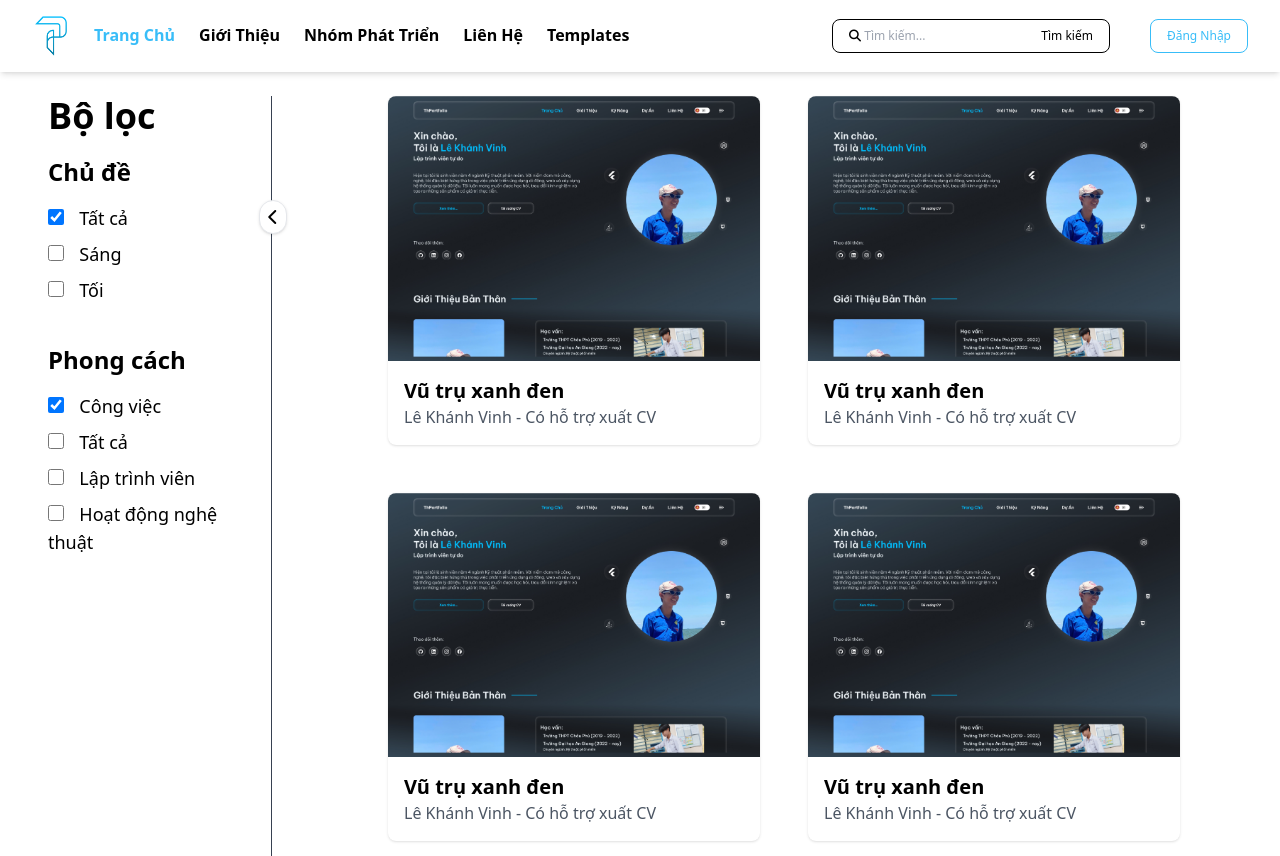
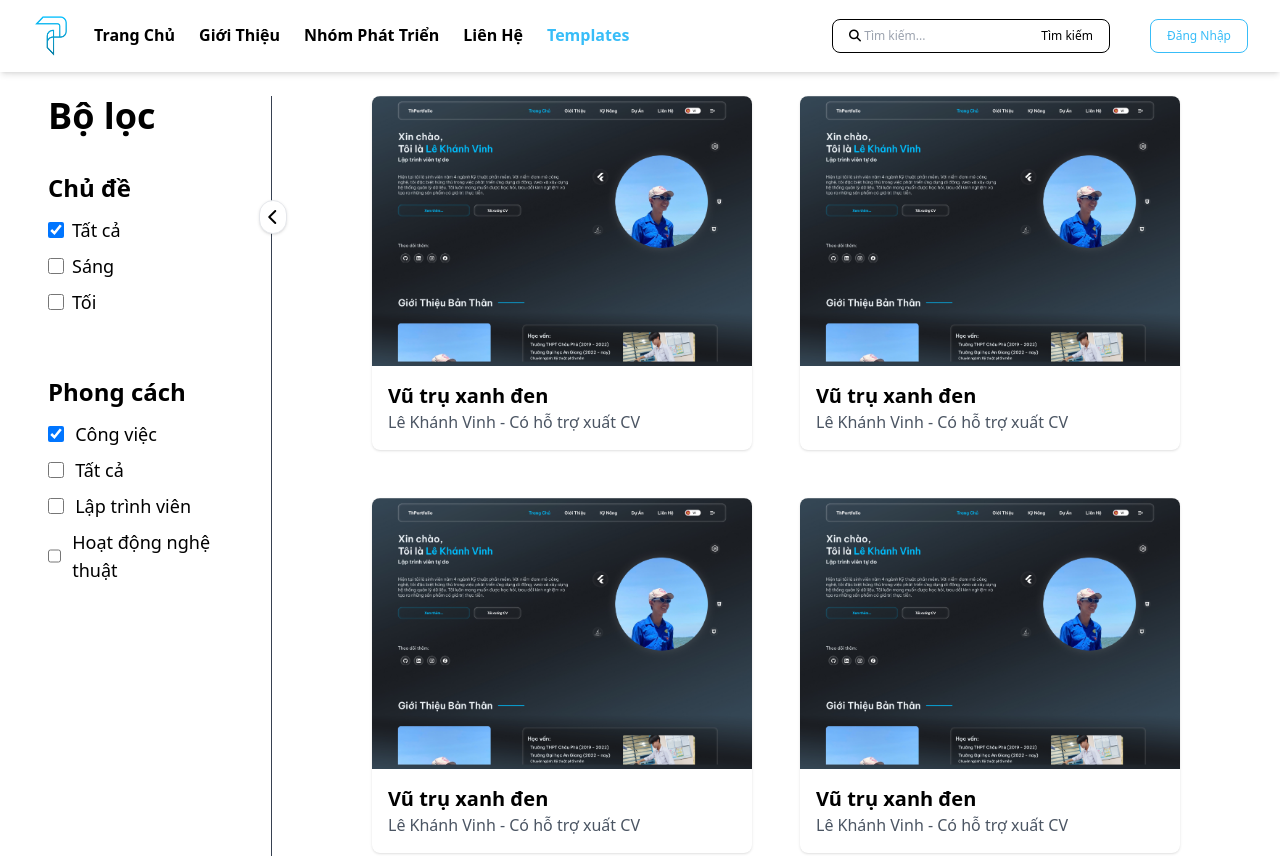
Before and after one commit to hacmadaosi/ThPortfolio, a plain HTML site: page ui/user/templates.html in a window 1280 px wide. Shown: the top 856 px of the page. Drawn offline with nearby package versions, Linux system fonts and the light colour scheme; no server answers.

Commit message:
fix giao diem va su kien templates -index

```diff
--- a/ui/js/UI_Controller.js
+++ b/ui/js/UI_Controller.js
@@ -49,11 +49,15 @@ let tabTk;
 // Footer
 let btn_FooterLogin;
 let btn_TrangChuReload;
-
+//
 let sidebar;
 let toggleBtn;
-let icon;
-let templateDetail;
+let iconSidebar;
+let mainContent;
+//
+let linkTemplates ;
+let trang_chu;
+
 
 let stateLogin = true;
 const user = JSON.parse(localStorage.getItem("user"));
@@ -82,6 +86,11 @@ document.addEventListener("DOMContentLoaded", () => {
 
   // Xử lý sự kiện trang templates
   TemplatesAction();
+  // Xử lý sự kiện chuyển trang Index sang templates và ngược lại
+  CheckoutPage(trang_chu, "index.html");
+  CheckoutPage(linkTemplates, "templates.html");
+  // Xử lý sự kiện menu hiện tại đang chọn ở đâu ULR
+   HighlightCurrentMenu();
 });
 
 const CallAPIGetInfoDeveloper = async () => {
@@ -179,26 +188,79 @@ function ManagerAction() {
 }
 
 function TemplatesAction() {
-  if (sidebar) {
-    sidebar.style.transition = "transform 0.3s ease-in-out";
+  if (!sidebar || !toggleBtn || !iconSidebar || !mainContent) {
+    return;
   }
+
   let isOpen = true;
-  if (toggleBtn) {
-    toggleBtn.addEventListener("click", () => {
-      if (isOpen) {
-        // Ẩn sidebar
-        sidebar.style.transform = "translateX(-100%)";
-        templateDetail.style.gridTemplateColumns = "1fr"; // main full width
-        icon.classList.replace("fa-chevron-left", "fa-chevron-right");
-      } else {
-        // Hiện sidebar
-        sidebar.style.transform = "translateX(0)";
-        templateDetail.style.gridTemplateColumns = "17rem 1fr"; // restore layout
-        icon.classList.replace("fa-chevron-right", "fa-chevron-left");
-      }
-      isOpen = !isOpen;
+
+  toggleBtn.addEventListener("click", () => {
+    if (isOpen) {
+      // === ĐÓNG SIDEBAR ===
+      sidebar.style.setProperty("--sidebar-width", "0rem");
+      sidebar.classList.add("overflow-hidden");
+
+      // đổi layout grid để main chiếm 100%
+      templates.style.gridTemplateColumns = "0fr 1fr";
+
+      // đổi icon
+      iconSidebar.classList.replace("fa-chevron-left", "fa-chevron-right");
+
+      // chỉnh lại vị trí toggleBtn
+      toggleBtn.style.left = "1rem";
+    } else {
+      // === MỞ SIDEBAR ===
+      sidebar.style.setProperty("--sidebar-width", "17rem");
+      sidebar.classList.remove("overflow-hidden");
+
+      // layout grid trở lại
+      templates.style.gridTemplateColumns = "17rem 1fr";
+
+      // đổi icon
+      iconSidebar.classList.replace("fa-chevron-right", "fa-chevron-left");
+
+      // chỉnh lại vị trí toggleBtn
+      toggleBtn.style.left = "16.2rem";
+    }
+
+    isOpen = !isOpen;
+  });
+}
+ //Xử lý sự kiện chuyển trang
+function CheckoutPage(element, targetUrl) {
+  if (element) {
+    element.addEventListener("click", (e) => {
+      e.preventDefault();
+      document.body.classList.add("transition-opacity", "duration-300", "opacity-0");
+      setTimeout(() => {
+        window.location.href = targetUrl;
+      }, 300);
     });
   }
+}
+
+// Sự kiện menu hiện tại trên URL
+function HighlightCurrentMenu() {
+  let currentPath = window.location.pathname.split("/").pop();
+  if (currentPath === "" || currentPath === "/") {
+    currentPath = "index.html";
+  }
+  menu_Item.forEach((x) => x.classList.remove("text-sky-400", "border-sky-400"));
+  menu_Item.forEach((item) => {
+    const link = item.querySelector("a");
+    if (!link) return;
+
+    let linkPath = link.getAttribute("href").replace("./", "").replace("/", "");
+    if (linkPath.includes("#")) {
+      linkPath = linkPath.split("#")[0];
+    }
+    if (
+      (currentPath === "index.html" && link.getAttribute("href").includes("index.html")) ||
+      (currentPath === "templates.html" && link.getAttribute("href").includes("templates.html"))
+    ) {
+      item.classList.add("text-sky-400", "border-sky-400");
+    }
+  });
 }
 
 function FooterAction() {
@@ -483,11 +545,14 @@ function ValueInitalization() {
   btn_FooterLogin = document.getElementById("footer-dang-nhap");
   btn_TrangChuReload = document.getElementById("reload-trang-chu");
 
+  // Xử lý sự kiện trang templates
   sidebar = document.getElementById("sidebar");
   toggleBtn = document.getElementById("icon-sidebar");
-  // icon = toggleBtn.querySelector("i");
-  templateDetail = document.getElementById("main-content");
-
+  iconSidebar = document.getElementById("sidebar-toggle-icon");
+  mainContent = document.getElementById("main-content");
+  linkTemplates = document.getElementById("link-templates")
+  trang_chu = document.getElementById("trang-chu");
+  //
   btnLogout = document.getElementById("logout-button");
   btnAccount = document.getElementById("account-button");
 
--- a/ui/user/templates.html
+++ b/ui/user/templates.html
@@ -32,7 +32,7 @@
     <script src="https://cdn.tailwindcss.com"></script>
   </head>
   <body>
-    <div id="notification" class="hidden fixed right-0 top-0 bg-[#F3FDF5] pt-4 z-[2] mr-2 mt-2 w-[18rem]">
+    <div id="notification" class="hidden fixed z-50 right-0 top-0 bg-[#F3FDF5] pt-4 z-[2] mr-2 mt-2 w-[18rem]">
       <div id="notify-title" class="flex gap-2 items-center text-green-400 mx-4 mb-2">
         <i id="success-icon" class="fa-solid fa-circle-check text-xl"></i>
         <i id="error-icon" class="fa-solid fa-circle-exclamation text-xl hidden"></i>
@@ -156,16 +156,16 @@
       </div>
     </div>
     <!-- Navigationbar -->
-    <div id="naviagtion-bar" class="fixed px-8 py-4 flex gap-6 w-full items-center shadow-md bg-white">
+    <div id="naviagtion-bar" class="fixed z-50 px-8 py-4 flex gap-6 w-full items-center shadow-md bg-white">
       <!-- Nút mở menu trên mobile -->
       <div id="mobile-menu" class="lg:hidden mr-auto">
         <i class="fa-solid fa-bars" style="color: black;"></i>
       </div>
       <a id="logo" href="#trang-chu"><img class="w-10 h-10 " src="../resource/Logo.png" alt="Logo"></a>
       <ul id="menu-items" class="flex gap-6 w-full hidden lg:flex">
-        <li
+        <li id="trang-chu"
         class="py-1 w-fit text-base font-semibold border-b-2 border-transparent hover:border-sky-400 transition-all duration-[300ms] text-sky-400">
-          <a href="#trang-chu">Trang Chủ</a></li>
+          <a href="index.html">Trang Chủ</a></li>
         <li class="py-1 w-fit text-base font-semibold border-b-2 border-transparent hover:border-sky-400 transition-all duration-[300ms]">
           <a href="#gioi-thieu">Giới Thiệu</a></li>
         <li
@@ -176,7 +176,7 @@
           <a href="#lien-he">Liên Hệ</a></li>
         <li
           class="py-1 w-fit text-base font-semibold border-b-2 border-transparent hover:border-sky-400 transition-all duration-[300ms] mr-auto">
-          <a href="#mau">Templates</a>
+          <a href="templates.html">Templates</a>
         </li>
         <li><div id="search-bar" class="w-fit items-center border border-black px-4 py-2 rounded-lg gap-2 mr-4 text-xs">
           <i class="fa-solid fa-magnifying-glass"></i>
@@ -193,64 +193,67 @@
       </ul>
 
       </div>
-
-    <div id="templateDetail" class="flex lg:grid lg:grid-cols-[17rem_1fr] gap-4 pt-24">
-        <div id="sidebar" class="sidebar
+<div id="templates" class=" flex-col pt-24 lg:grid lg:grid-cols-[var(--sidebar-width,17rem)_1fr] gap-0
+    gap-0 transition-all duration-500 ease-in-out">
+      <div id="sidebar" style="--sidebar-width: 17rem;" class="
+        flex
         w-full border-b border-black
-                    lg:w-[17rem] lg:border-b-0 lg:border-r lg:border-gray-700
-                    ">
-            <div class="filter fixed px-12 w-[17rem] h-[calc(100vh-6rem)] overflow-y-auto" >
-                <h1 class="text-4xl font-bold mb-5 pt=0 justify-center">Bộ lọc</h5>
-                    <!-- icon -->
-                    <div id="icon-sidebar"class="hidden fixed top-1/4 left-[16.2rem] lg:flex bg-white border rounded-full p-2 shadow cursor-pointer">
-                    <i class="fa-solid fa-chevron-left transition-transform duration-300"></i>
-                    </div>
-                <div class="mb-5 gap-4">
-                    <h2 class="text-2xl font-bold mb-3 gap-3">Chủ đề</h3>
-
-                    <div class="flex-1 items-center py-1">
-                        <input type="checkbox" id="topic-all-1" checked
-                            class="w-[1rem] h-[1rem] text-blue-600 bg-gray-100 border-gray-300 rounded focus:ring-blue-500">
-                        <label for="topic-all-1" class="text-lg cursor-pointer px-[0.7rem]">Tất cả</label>
+        border-b border-black
+              lg:border-b-0 lg:border-r lg:border-gray-700 lg:sticky lg:top-24
+              overflow-hidden transition-all duration-500 ease-in-out">
+        <div id="icon-sidebar" class="hidden fixed flex top-1/4 left-[16.2rem] lg:flex bg-white border rounded-full p-2 shadow cursor-pointer
+                 transition-all duration-500 ease-in-out z-50">
+                <i id="sidebar-toggle-icon" class="fa-solid fa-chevron-left transition-transform duration-300"></i>
         </div>
 
-                    <div class="flex-1 items-center py-1">
-                        <input type="checkbox" id="topic-day"
+       <div id="filter-content" class="px-12 box-border w-full lg:w-[17rem] h-full max-h-[calc(100vh-6rem)] overflow-y-auto">
+          <h1 class="text-4xl font-bold mb-5 pt-0 justify-center">Bộ lọc</h1>
+          <div class="flex flex-row gap-6 lg:flex-col">
+           <!-- Chủ đề -->
+            <div class="flex-1 mb-5 mt-4">
+            <h2 class="text-2xl font-bold mb-3">Chủ đề</h2>
+              <div class="flex flex-col gap-2">
+              <label class="flex items-center">
+                <input type="checkbox" id="topic-all-1" checked class="w-[1rem] h-[1rem] text-blue-600 bg-gray-100 border-gray-300 rounded focus:ring-blue-500">
+                <span class="text-lg cursor-pointer px-2">Tất cả</span>
+              </label>
+              <label class="flex items-center">
+                <input type="checkbox" id="topic-day" class="w-[1rem] h-[1rem] text-blue-600 bg-gray-100 border-gray-300 rounded focus:ring-blue-500">
+                <span class="text-lg cursor-pointer px-2">Sáng</span>
+              </label>
+              <label class="flex items-center">
+                <input type="checkbox" id="topic-night"
                       class="w-[1rem] h-[1rem] text-blue-600 bg-gray-100 border-gray-300 rounded focus:ring-blue-500">
-                        <label for="topic-day" class="text-lg cursor-pointer px-[0.7rem]">Sáng</label>
+                <span class="text-lg cursor-pointer px-2">Tối</span>
+              </label>
+              </div>
           </div>
 
-                    <div class="flex-1 items-center py-1">
-                        <input type="checkbox" id="topic-night"
-                            class="w-[1rem] h-[1rem] text-blue-600 bg-gray-100 border-gray-300 rounded focus:ring-blue-500">
-                        <label for="topic-night" class="text-lg cursor-pointer px-[0.7rem]">Tối</label>
-                    </div>
-                </div>
-                <div class="mb-5 py-4">
-                    <h2 class="text-2xl font-bold mb-3">Phong cách</h3>
-
-                    <div class="flex-1 items-center py-1">
+          <!-- Phong cách -->
+          <div class="flex-1 mb-5 py-4">
+            <h2 class="text-2xl font-bold mb-3">Phong cách</h2>
+            <div class="flex flex-col gap-2">
+              <label class="flex items-center">
                 <input type="checkbox" id="topic-works" checked
                       class="w-[1rem] h-[1rem] text-blue-600 bg-gray-100 border-gray-300 rounded focus:ring-blue-500">
-                        <label for="topic-works" class="text-lg cursor-pointer px-[0.7rem]">Công việc</label>
-                    </div>
-
-                    <div class="flex-1 items-center py-1">
+                <span class="text-lg cursor-pointer px-[0.7rem]">Công việc</span>
+              </label>
+              <label class="flex items-center">
                 <input type="checkbox" id="topic-all-2"
                       class="w-[1rem] h-[1rem] text-blue-600 bg-gray-100 border-gray-300 rounded focus:ring-blue-500">
-                        <label for="topic-all-2" class="text-lg cursor-pointer px-[0.7rem]">Tất cả</label>
-                    </div>
-
-                    <div class="flex-1 items-center py-1">
+                <span class="text-lg cursor-pointer px-[0.7rem]">Tất cả</span>
+              </label>
+              <label class="flex items-center">
                 <input type="checkbox" id="topic-developer"
                       class="w-[1rem] h-[1rem] text-blue-600 bg-gray-100 border-gray-300 rounded focus:ring-blue-500">
-                        <label for="topic-developer" class="text-lg cursor-pointer px-[0.7rem]">Lập trình viên </label>
-                    </div>
-
-                    <div class="flex-1 items-center py-1">
+                <span class="text-lg cursor-pointer px-[0.7rem]">Lập trình viên</span>
+              </label>
+              <label class="flex items-center">
                 <input type="checkbox" id="topic-artistic-activities1"
                       class="w-[1rem] h-[1rem] text-blue-600 bg-gray-100 border-gray-300 rounded focus:ring-blue-500">
-                        <label for="topic-artistic-activities1" class="text-lg cursor-pointer px-[0.7rem]">Hoạt động nghệ thuật</label>
+                <span class="text-lg cursor-pointer px-[0.7rem]">Hoạt động nghệ thuật</span>
+              </label>
+            </div>
           </div>
       </div>
     </div>
@@ -258,16 +261,14 @@
 
     <div id="main-content" class="main-content pb-8">
         <div class="grid grid-cols-1 md:grid-cols-2 gap-12 px-[6.25rem] pt-0">
-                <!-- Card 1 -->
             <div class="bg-white shadow rounded-lg overflow-hidden">
                 <img src="../resource/template.png" alt="Card 1" class="w-full">
                 <div class="p-4">
                     <h2 class="text-xl font-bold">Vũ trụ xanh đen</h2>
-                    <p class="text-gray-600">Lê Khánh Vinh -  Có hỗ trợ xuất CV</p>
+                    <p class="text-gray-600">Lê Khánh Vinh - Có hỗ trợ xuất CV</p>
                 </div>
             </div>
 
-                <!-- Card 2 -->
             <div class="bg-white shadow rounded-lg overflow-hidden">
                 <img src="../resource/template.png" alt="Card 2" class="w-full">
                 <div class="p-4">
@@ -276,15 +277,6 @@
                 </div>
             </div>
 
-                <!-- Card 3 -->
-                <div class="bg-white shadow rounded-lg overflow-hidden">
-                <img src="../resource/template.png" alt="Card 3" class="w-full">
-                <div class="p-4">
-                    <h2 class="text-xl font-bold">Vũ trụ xanh đen</h2>
-                    <p class="text-gray-600">Lê Khánh Vinh - Có hỗ trợ xuất CV</p>
-                </div>
-                </div>
-                 <!-- Card 4 -->
             <div class="bg-white shadow rounded-lg overflow-hidden">
                 <img src="../resource/template.png" alt="Card 3" class="w-full">
                 <div class="p-4">
@@ -293,16 +285,22 @@
                 </div>
             </div>
 
-                <!-- Card 5 -->
+            <div class="bg-white shadow rounded-lg overflow-hidden">
+                <img src="../resource/template.png" alt="Card 4" class="w-full">
+                <div class="p-4">
+                    <h2 class="text-xl font-bold">Vũ trụ xanh đen</h2>
+                    <p class="text-gray-600">Lê Khánh Vinh - Có hỗ trợ xuất CV</p>
+                </div>
+            </div>
+
             <div class="bg-white shadow rounded-lg overflow-hidden">
                 <img src="../resource/template.png" alt="Card 5" class="w-full">
                 <div class="p-4">
                     <h2 class="text-xl font-bold">Vũ trụ xanh đen</h2>
-                    <p class="text-gray-600">Lê Khánh Vinh -  Có hỗ trợ xuất CV</p>
+                    <p class="text-gray-600">Lê Khánh Vinh - Có hỗ trợ xuất CV</p>
                 </div>
             </div>
 
-                <!-- Card 5 -->
             <div class="bg-white shadow rounded-lg overflow-hidden">
                 <img src="../resource/template.png" alt="Card 6" class="w-full">
                 <div class="p-4">
@@ -311,7 +309,6 @@
                 </div>
             </div>
 
-                <!-- Card 6 -->
             <div class="bg-white shadow rounded-lg overflow-hidden">
                 <img src="../resource/template.png" alt="Card 7" class="w-full">
                 <div class="p-4">
@@ -319,7 +316,7 @@
                     <p class="text-gray-600">Lê Khánh Vinh - Có hỗ trợ xuất CV</p>
                 </div>
             </div>
-                 <!-- Card 8 -->
+
             <div class="bg-white shadow rounded-lg overflow-hidden">
                 <img src="../resource/template.png" alt="Card 8" class="w-full">
                 <div class="p-4">
@@ -328,16 +325,17 @@
                 </div>
             </div>
         </div>
+
         <div class="mr-[6.25rem]">
-                <button class="flex px-8 py-3 mt-5 ml-auto  bg-sky-400 text-white text-sm font-semibold rounded-lg hover:bg-sky-600 active:scale-95 transition">
+            <button class="flex px-8 py-3 mt-5 ml-auto bg-sky-400 text-white text-sm font-semibold rounded-lg hover:bg-sky-600 active:scale-95 transition">
             Xem thêm
             </button>
         </div>
     </div>
 </div>
-<!--  phát triển-->
 
-<footer id= "footer" class="bg-black relative text-white lg:px-[10vh]  py-12 px-[5vh] h-fit flex flex-col lg:flex-row ">
+
+<footer id= "footer" class="bg-black relative z-50 text-white lg:px-[10vh]  py-12 px-[5vh] h-fit flex flex-col lg:flex-row ">
       <div class="pr-12 lg:w-[40vh] block">
         <h5 class="text-base font-bold mb-4 ">Tiện Ích</h5>
         <ul class="text-gray-500 ">
```
Also changed, not shown: ui/user/index.html (+4 -4 lines), ui/user/templateDetail.html (+3 -2 lines), 1 other file. Lines whose indentation alone changed are shown as unchanged.
